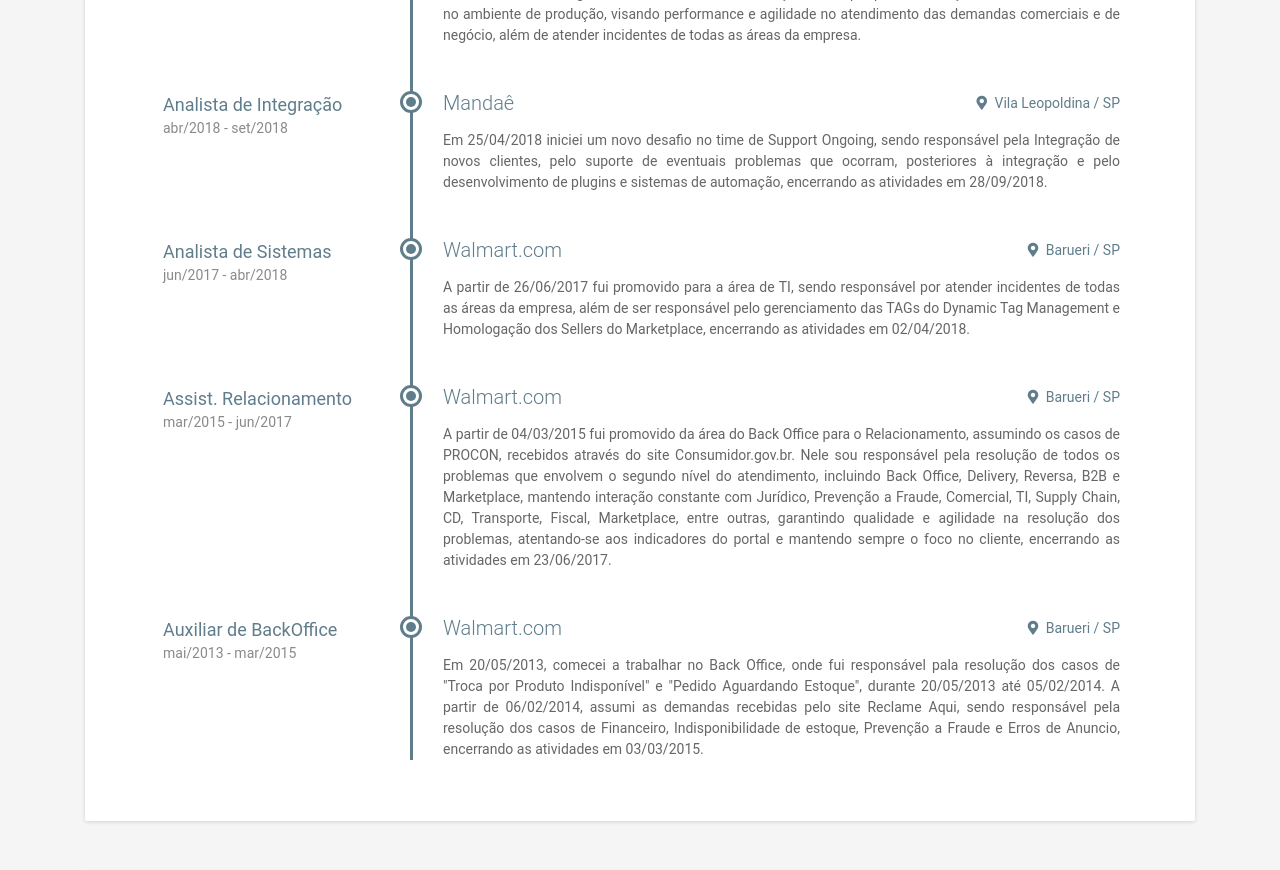
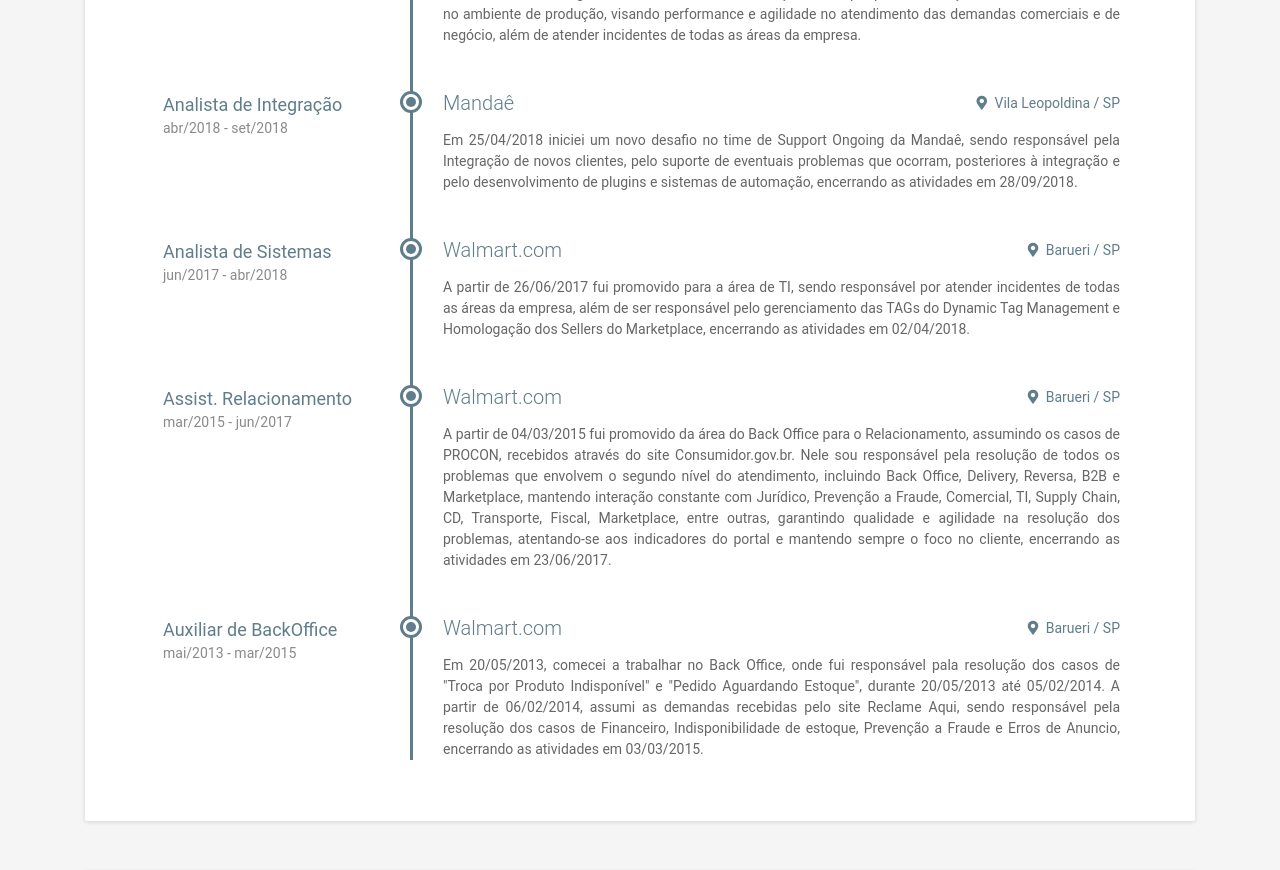
Before and after one commit to RBritoX/rbritox.github.io, a plain HTML site: page index.html in a window 1280 px wide. Shown: the part 980-1850 px from the top of the page. Drawn offline with nearby package versions, Linux system fonts and the light colour scheme.

Commit message:
atualizacao html

```diff
--- a/index.html
+++ b/index.html
@@ -123,7 +123,7 @@
                             </div>
                             <!--//job-meta-->
                             <div class="job-desc text-justify">
-                                <p>Em 25/04/2018 iniciei um novo desafio no time de Support Ongoing, sendo responsável pela Integração de novos clientes,
+                                <p>Em 25/04/2018 iniciei um novo desafio no time de Support Ongoing da Mandaê, sendo responsável pela Integração de novos clientes,
                                 pelo suporte de eventuais problemas que ocorram, posteriores à integração e pelo desenvolvimento de plugins e sistemas
                                 de automação, encerrando as atividades em 28/09/2018.</p>
                             </div>
```
